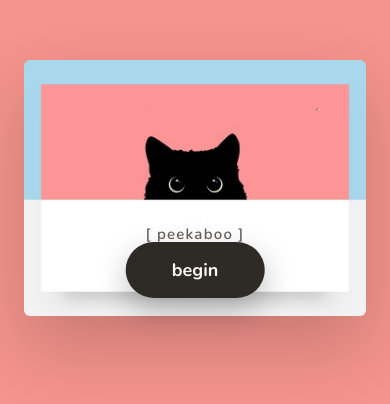
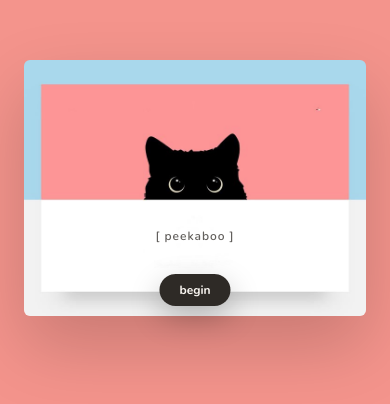
Before and after one commit to deebhikakumaran/littleletters, a Next.js app: page / in a window 390 px wide. Shown: the part 234-638 px from the top of the page. Built offline with nearby package versions, Linux system fonts and the light colour scheme.

Commit message:
responsive homepage

```diff
--- a/app/page.tsx
+++ b/app/page.tsx
@@ -16,16 +16,21 @@ export default function LandingPage() {
 
         {/* peekaboo link — sits in the white strip, centered */}
         <Link href="/about" style={{ position: "absolute", bottom: "28%", left: "50%",
-          transform: "translateX(-50%)", fontFamily: FONTS.sans, fontWeight: 600, fontSize: 15,
-          letterSpacing: ".08em", color: "#2e2a26", textDecoration: "none", opacity: .75 }}>
+          transform: "translateX(-50%)", fontFamily: FONTS.sans, fontWeight: 600,
+          fontSize: "clamp(12px, 2.4vw, 15px)", letterSpacing: ".08em", whiteSpace: "nowrap",
+          color: "#2e2a26", textDecoration: "none", opacity: .75 }}>
           [ peekaboo ]
         </Link>
 
         {/* begin button — overlaps the bottom edge */}
-        <Link href="/editor" style={{ position: "absolute", bottom: 18, left: "50%",
-          transform: "translateX(-50%)", fontFamily: FONTS.sans, fontWeight: 700, fontSize: 18,
-          textTransform: "lowercase", background: "#2e2a26", color: "#fbf7f2", textDecoration: "none",
-          padding: "16px 46px", borderRadius: 999, boxShadow: "0 12px 30px rgba(0,0,0,.25)" }}>
+        <Link href="/editor" style={{ position: "absolute", bottom: "4%", left: "50%",
+          transform: "translateX(-50%)", fontFamily: FONTS.sans, fontWeight: 700,
+          fontSize: "clamp(12px, 2vw, 18px)",
+          textTransform: "lowercase", whiteSpace: "nowrap",
+          background: "#2e2a26", color: "#fbf7f2", textDecoration: "none",
+          padding: "clamp(8px, 1.6vw, 16px) clamp(20px, 4.5vw, 46px)",
+          borderRadius: 999,
+          boxShadow: "0 12px 30px rgba(0,0,0,.25)" }}>
           begin
         </Link>
       </div>
```
